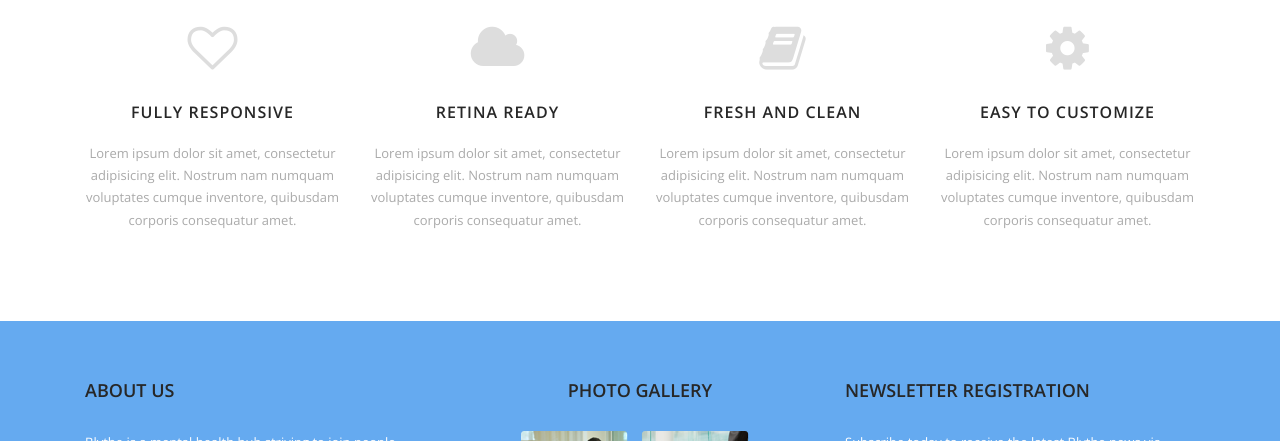
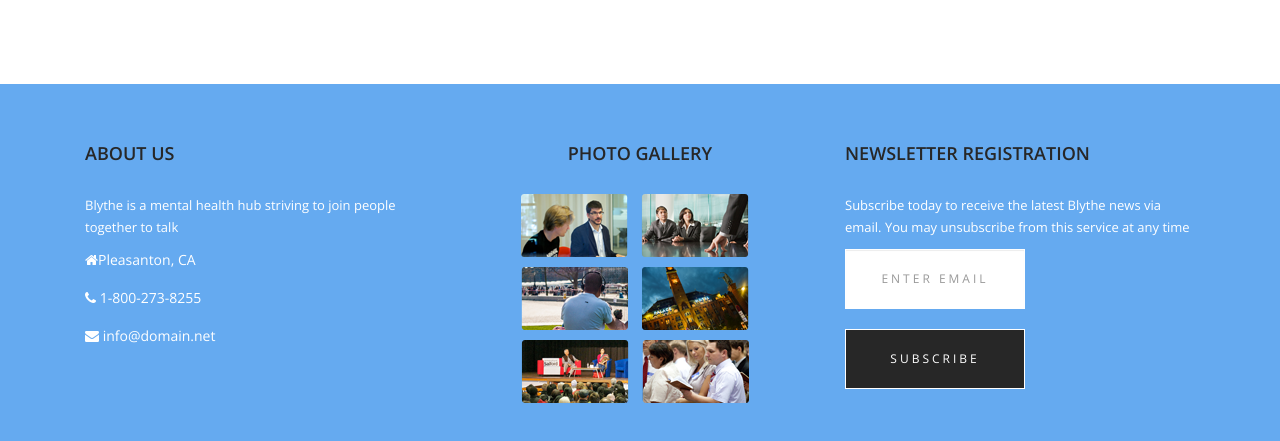
Before and after one commit to Blythe-hub/Blythe-hub.github.io, a plain HTML site: page services.html in a window 1280 px wide. Shown: the part 779-1220 px from the top of the page. Drawn offline with nearby package versions, Linux system fonts and the light colour scheme.

Commit message:
Update services.html

```diff
--- a/services.html
+++ b/services.html
@@ -59,30 +59,6 @@
       <div class="text-center">
         <h2>Connect to our Discord Server to chat with others!</h2>
         <iframe src="https://discordapp.com/widget?id=647864587160518706&theme=dark" width="350" height="500" allowtransparency="true" frameborder="0"></iframe>
-      </div>
-    </div>
-    <div class="text-center">
-      <div class="container">
-        <div class="col-md-3 wow fadeInDown" data-wow-duration="1000ms" data-wow-delay="300ms">
-          <i class="fa fa-heart-o"></i>
-          <h3>Fully Responsive</h3>
-          <p>Lorem ipsum dolor sit amet, consectetur adipisicing elit. Nostrum nam numquam voluptates cumque inventore, quibusdam corporis consequatur amet.</p>
-        </div>
-        <div class="col-md-3 wow fadeInDown" data-wow-duration="1000ms" data-wow-delay="600ms">
-          <i class="fa fa-cloud"></i>
-          <h3>Retina Ready</h3>
-          <p>Lorem ipsum dolor sit amet, consectetur adipisicing elit. Nostrum nam numquam voluptates cumque inventore, quibusdam corporis consequatur amet.</p>
-        </div>
-        <div class="col-md-3 wow fadeInDown" data-wow-duration="1000ms" data-wow-delay="900ms">
-          <i class="fa fa-book"></i>
-          <h3>Fresh and Clean</h3>
-          <p>Lorem ipsum dolor sit amet, consectetur adipisicing elit. Nostrum nam numquam voluptates cumque inventore, quibusdam corporis consequatur amet.</p>
-        </div>
-        <div class="col-md-3 wow fadeInDown" data-wow-duration="1000ms" data-wow-delay="1200ms">
-          <i class="fa fa-gear"></i>
-          <h3>Easy to Customize</h3>
-          <p>Lorem ipsum dolor sit amet, consectetur adipisicing elit. Nostrum nam numquam voluptates cumque inventore, quibusdam corporis consequatur amet.</p>
-        </div>
       </div>
     </div>
   </div>
```
